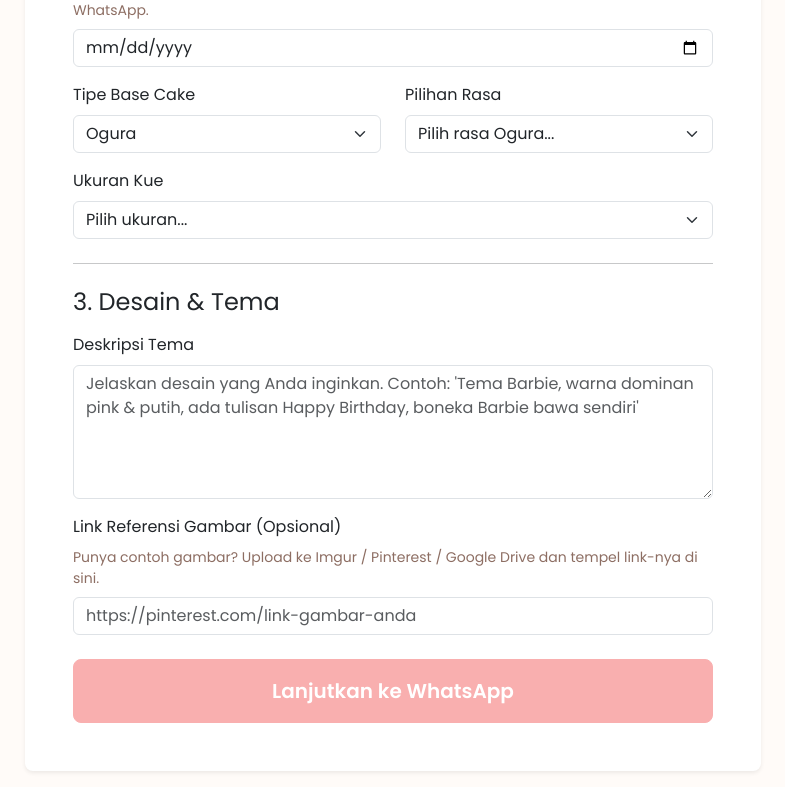
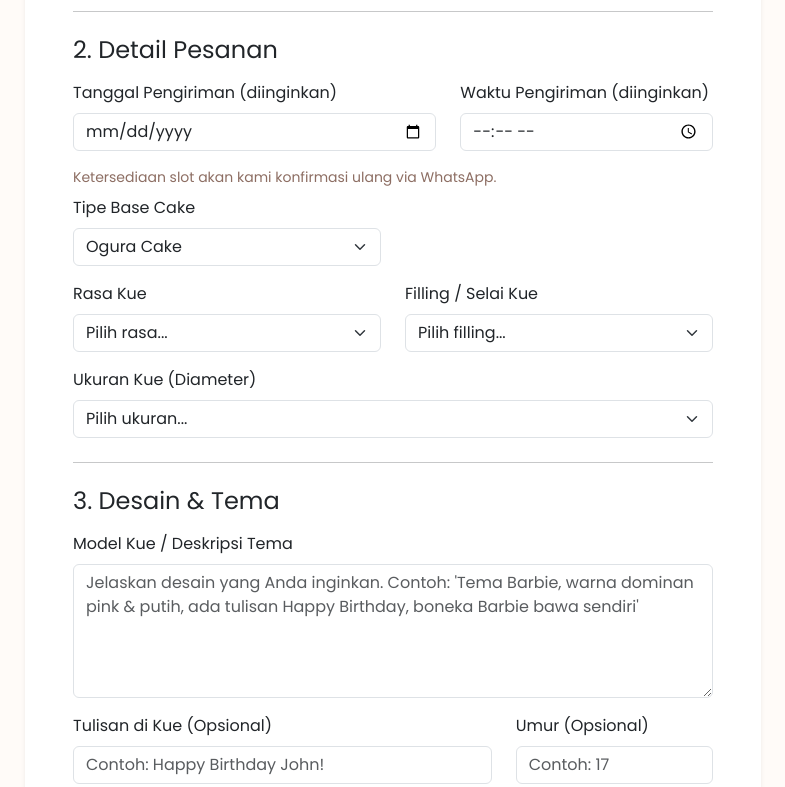
Before and after one commit to gromx-log/Kelompok-9-UAS-Front-End-Programming, a Next.js app in the folder client/: page /order in a window 1280 px wide. Shown: the part 833-1620 px from the top of the page, without its empty margins (247-1032 px from the left). Built offline with nearby package versions, Linux system fonts and the light colour scheme.

Commit message:
Fixed order

```diff
--- a/client/src/app/order/page.tsx
+++ b/client/src/app/order/page.tsx
@@ -1,25 +1,28 @@
 "use client";
 
 import React, { useState, useEffect, ChangeEvent, FormEvent } from 'react';
-// Head dan Link tidak terpakai di file ini, tetapi saya biarkan
 import Head from 'next/head';
 import Link from 'next/link';
 import Navbar from '../../components/navbar';
 import Footer from '../../components/footer';
 import CustomHeader from '../../components/customHeader';
 import styles from './order.module.css';
-// CmsLayout tidak terpakai di halaman ini
-// import CmsLayout from '../../components/cmsLayout';
 
-// Definisikan tipe untuk state form Anda agar lebih aman
+// --- Tipe Data Form yang Baru (sesuai permintaan) ---
 interface IFormData {
   customerName: string;
   customerPhone: string;
   deliveryDate: string;
-  cakeType: 'Ogura' | 'Lapis Surabaya' | 'Dami Cake';
-  cakeFlavor: string;
+  deliveryTime: string; // BARU
+  deliveryAddress: string; // BARU
+  cakeBase: 'Ogura' | 'Lapis Surabaya' | 'Dummy Cake' | 'Dummy + Mix'; // Opsi diubah
+  mixBase: 'Ogura' | 'Lapis Surabaya' | ''; // BARU (untuk Dummy + Mix)
+  cakeFlavor: string; // Opsi akan diubah
+  cakeFilling: string; // BARU
   cakeSize: string;
-  themeDescription: string;
+  cakeText: string; // BARU
+  age: string; // BARU
+  themeDescription: string; // Label akan diubah
   referenceImageUrl: string;
 }
 
@@ -28,29 +31,58 @@ export default function OrderPage() {
     customerName: '',
     customerPhone: '',
     deliveryDate: '',
-    cakeType: 'Ogura', // Default ke Ogura agar flavor aktif
+    deliveryTime: '',
+    deliveryAddress: '',
+    cakeBase: 'Ogura', // Default ke Ogura
+    mixBase: '',
     cakeFlavor: '',
+    cakeFilling: '',
     cakeSize: '',
+    cakeText: '',
+    age: '',
     themeDescription: '',
     referenceImageUrl: '',
   });
 
-  // State untuk mengontrol status "freeze" pada input rasa
+  // --- State untuk Logika Form Dinamis ---
+  const [isMixBaseVisible, setIsMixBaseVisible] = useState(false);
   const [isFlavorDisabled, setIsFlavorDisabled] = useState(false);
+  const [isFillingDisabled, setIsFillingDisabled] = useState(false);
 
-  // State untuk loading dan error handling
+  // --- State untuk submit (loading dan error) ---
   const [isSubmitting, setIsSubmitting] = useState(false);
   const [submitError, setSubmitError] = useState<string | null>(null);
 
-  // Efek ini akan berjalan setiap kali 'cakeType' berubah
+  // --- Efek Utama: Otak dari Form Dinamis ---
   useEffect(() => {
-    if (formData.cakeType !== 'Ogura') {
-      setIsFlavorDisabled(true);
-      setFormData((prev) => ({ ...prev, cakeFlavor: '' }));
-    } else {
-      setIsFlavorDisabled(false);
+    const { cakeBase, mixBase } = formData;
+
+    // 1. Logika 'Mix Base' (Muncul/Sembunyi)
+    const showMixBase = cakeBase === 'Dummy + Mix';
+    setIsMixBaseVisible(showMixBase);
+    if (!showMixBase) {
+      setFormData((prev) => ({ ...prev, mixBase: '' })); // Reset jika disembunyikan
     }
-  }, [formData.cakeType]);
+
+    // 2. Logika 'Flavor' (Aktif/Nonaktif)
+    const disableFlavor =
+      cakeBase === 'Lapis Surabaya' ||
+      cakeBase === 'Dummy Cake' ||
+      (cakeBase === 'Dummy + Mix' && mixBase === 'Lapis Surabaya') ||
+      (cakeBase === 'Dummy + Mix' && mixBase === '');
+    setIsFlavorDisabled(disableFlavor);
+    if (disableFlavor) {
+      setFormData((prev) => ({ ...prev, cakeFlavor: '' })); // Reset jika nonaktif
+    }
+
+    // 3. Logika 'Filling' (Aktif/Nonaktif)
+    const disableFilling = cakeBase === 'Dummy Cake';
+    setIsFillingDisabled(disableFilling);
+    if (disableFilling) {
+      setFormData((prev) => ({ ...prev, cakeFilling: '' })); // Reset jika nonaktif
+    }
+
+  }, [formData.cakeBase, formData.mixBase]);
 
   // Handler universal untuk semua input
   const handleChange = (
@@ -69,56 +101,102 @@ export default function OrderPage() {
 setIsSubmitting(true);
 setSubmitError(null);
 
-    // --- LANGKAH 1: KIRIM KE BACKEND (SESUAI DOKUMENTASI FRANZ) ---
  try {
-      // Siapkan data untuk dikirim.
-      // Hapus cakeFlavor jika tidak relevan (sesuai skema backend)
-      const payload: Partial<IFormData> = { ...formData };
-      if (payload.cakeType !== 'Ogura') {
+ // --- LANGKAH 1: Buat Payload yang Diterjemahkan untuk Backend ---
+// Ini adalah payload yang SESUAI dengan orderSchema.js Anda
+const payload: any = {
+ // Nama field di kiri = nama di Mongoose Schema
+// Nama field di kanan = nama di formData state
+
+// 1. Field yang Wajib & Namanya Cocok
+ customerName: formData.customerName,
+customerPhone: formData.customerPhone,
+ deliveryDate: formData.deliveryDate,
+ cakeSize: formData.cakeSize,
+ themeDescription: formData.themeDescription,
+
+ // 2. Field Wajib yang Namanya Beda (INI KUNCINYA)
+ cakeType: formData.cakeBase, // <- Nama 'cakeBase' diubah jadi 'cakeType'
+
+ // 3. Field Opsional (Selalu kirim, biarkan backend yg urus)
+ cakeFlavor: formData.cakeFlavor, // Kirim walau "" (jika tidak di-disable)
+  referenceImageUrl: formData.referenceImageUrl, // Kirim walau ""
+};
+
+ // 4. Logika Kondisional (Sudah benar dari kode asli Anda)
+// Jika flavor di-disable, HAPUS key-nya dari payload
+if (isFlavorDisabled) {
  delete payload.cakeFlavor;
 }
 
+ // [PENTING] Menangani enum 'Dummy Cake'
+ // Backend Anda hanya menerima 'Dami Cake'. Kita terjemahkan.
+ if (payload.cakeType === 'Dummy Cake') {
+ payload.cakeType = 'Dami Cake';
+ }
+ // Ini akan error jika 'Dummy + Mix' karena tidak ada di enum backend
+// Asumsi sementara kita tidak pakai 'Dummy + Mix' dulu.
+
+ // --- DEBUG: Lihat payload final ---
+console.log("Payload FINAL yang dikirim ke backend:", payload);
+
  const response = await fetch('https://kelompok-9-uas-front-end-programming-production.up.railway.app/api/orders', {
 method: 'POST',
-        headers: {
-          'Content-Type': 'application/json', // WAJIB
-        },
-        body: JSON.stringify(payload), // WAJIB di-stringify
+ headers: { 'Content-Type': 'application/json' },
+body: JSON.stringify(payload), // Kirim payload yang sudah diterjemahkan
  });
 
  const data = await response.json();
 
 if (!response.ok) {
-        // Menangani error validasi dari server (sesuai doc Franz/orderHandler.js)
-        // 'message' dari sendError atau 'error' dari Mongoose
 throw new Error(data.message || data.error || 'Gagal menyimpan pesanan');
 }
 
  console.log('Sukses tersimpan di DB:', data);
 
+ // --- LANGKAH 2: Buka WhatsApp (SEMUA KODE DI BAWAH INI SAMA) ---
+ // ... (sisa kode handleSubmit Anda) ...
+
+
+
       // --- LANGKAH 2: JIKA SUKSES, BARU BUKA WHATSAPP ---
-
       const adminPhoneNumber = '6281211365855'; // Nomor Filbert
 
-      // 1. Buat template pesan
+      // 1. Buat template pesan BARU (Logika ini sudah benar)
       let message = `Hai sayang, saya mau pesan kue custom:\n\n`;
       message += `*1. DATA PEMESAN*\n`;
       message += `Nama: ${formData.customerName}\n`;
       message += `No. HP/WA: ${formData.customerPhone}\n`;
-      message += `Tanggal Pengiriman (diinginkan): ${formData.deliveryDate}\n`;
+      message += `Alamat Pengiriman:\n${formData.deliveryAddress}\n`;
       message += `\n`;
-      message += `*2. DETAIL KUE*\n`;
-      message += `Base Cake: ${formData.cakeType}\n`;
+      message += `*2. JADWAL PENGIRIMAN (diinginkan)*\n`;
+      message += `Tanggal: ${formData.deliveryDate}\n`;
+      message += `Waktu: ${formData.deliveryTime}\n`;
+      message += `\n`;
+      message += `*3. DETAIL KUE*\n`;
+      message += `Base Cake: ${formData.cakeBase}\n`;
 
-      if (formData.cakeType === 'Ogura' && formData.cakeFlavor) {
-        message += `Rasa Ogura: ${formData.cakeFlavor}\n`;
+      if (isMixBaseVisible && formData.mixBase) {
+        message += `Mix dengan: ${formData.mixBase}\n`;
+      }
+      if (!isFlavorDisabled && formData.cakeFlavor) {
+        message += `Rasa Kue: ${formData.cakeFlavor}\n`;
+      }
+      if (!isFillingDisabled && formData.cakeFilling) {
+        message += `Filling/Selai: ${formData.cakeFilling}\n`;
       }
 
       message += `Ukuran Kue: ${formData.cakeSize}\n`;
       message += `\n`;
-      message += `*3. DESAIN & TEMA*\n`;
-      message += `Deskripsi Tema:\n${formData.themeDescription}\n`;
+      message += `*4. DESAIN & TEMA*\n`;
+      message += `Model/Tema:\n${formData.themeDescription}\n`;
 
+      if (formData.cakeText) {
+        message += `\nTulisan di Kue: ${formData.cakeText}\n`;
+      }
+      if (formData.age) {
+        message += `Umur: ${formData.age}\n`;
+      }
       if (formData.referenceImageUrl) {
         message += `\nLink Referensi Gambar: ${formData.referenceImageUrl}\n`;
       }
@@ -135,25 +213,20 @@ export default function OrderPage() {
 
       // (Opsional) Reset form setelah berhasil
       setFormData({
-        customerName: '',
-        customerPhone: '',
-        deliveryDate: '',
-        cakeType: 'Ogura',
-        cakeFlavor: '',
-        cakeSize: '',
-        themeDescription: '',
-        referenceImageUrl: '',
+        customerName: '', customerPhone: '', deliveryDate: '',
+        deliveryTime: '', deliveryAddress: '', cakeBase: 'Ogura',
+        mixBase: '', cakeFlavor: '', cakeFilling: '',
+        cakeSize: '', cakeText: '', age: '',
+        themeDescription: '', referenceImageUrl: '',
       });
 
     } catch (error) {
-      // Tampilkan error di frontend jika fetch gagal
       console.error('Error saat menyimpan ke DB:', (error as Error).message);
       setSubmitError((error as Error).message);
     } finally {
-      // Hentikan status loading
       setIsSubmitting(false);
+    };
   }
-  };
 
   // SEMUA JSX (TAMPILAN) KEMBALI KE SINI
   return (
@@ -183,90 +256,125 @@ export default function OrderPage() {
                   <div className="mb-3">
                     <label htmlFor="customerName" className="form-label fw-600">Nama Lengkap</label>
                     <input
-                      type="text"
-                      className="form-control"
-                      id="customerName"
-                      name="customerName"
-                      value={formData.customerName}
-                      onChange={handleChange}
-                      required
+                      type="text" className="form-control" id="customerName"
+                      name="customerName" value={formData.customerName}
+                      onChange={handleChange} required
                     />
                   </div>
                   <div className="mb-3">
                     <label htmlFor="customerPhone" className="form-label fw-600">No. WhatsApp (Aktif)</label>
                     <input
-                      type="tel"
-                      className="form-control"
-                      id="customerPhone"
-                      name="customerPhone"
-                      value={formData.customerPhone}
-                      onChange={handleChange}
-                      placeholder="Contoh: 08123456789"
-                      required
+                      type="tel" className="form-control" id="customerPhone"
+                      name="customerPhone" value={formData.customerPhone}
+                      onChange={handleChange} placeholder="Contoh: 08123456789" required
                     />
+                  </div>
+                  <div className="mb-3">
+                    <label htmlFor="deliveryAddress" className="form-label fw-600">Alamat Pengiriman</label>
+                    <textarea
+                      className="form-control" id="deliveryAddress"
+                      name="deliveryAddress" rows={3}
+                      value={formData.deliveryAddress} onChange={handleChange}
+                      placeholder="Masukkan alamat lengkap untuk estimasi ongkir." required
+                    ></textarea>
                   </div>
                   <hr className="my-4" />
 
-                  {/* === 2. Detail Kue === */}
+                  {/* === 2. Detail Pesanan === */}
                   <h3 className="h4 mb-3">2. Detail Pesanan</h3>
-                  <div className="mb-3">
-                    <label htmlFor="deliveryDate" className="form-label fw-600">Tanggal Pengiriman (yang Diinginkan)</label>
-                    <p className="form-text mt-0 mb-2" style={{ color: 'var(--color-text-muted)' }}>
-                      Ini adalah tanggal yang Anda inginkan. Ketersediaan slot akan kami konfirmasi via WhatsApp.
-                    </p>
+                  <div className="row">
+                    <div className="col-md-7 mb-3">
+                      <label htmlFor="deliveryDate" className="form-label fw-600">Tanggal Pengiriman (diinginkan)</label>
                       <input
-                      type="date"
-                      className="form-control"
-                      id="deliveryDate"
-                      name="deliveryDate"
-                      value={formData.deliveryDate}
-                      onChange={handleChange}
-                      required
+                        type="date" className="form-control" id="deliveryDate"
+                        name="deliveryDate" value={formData.deliveryDate}
+                        onChange={handleChange} required
                       />
                     </div>
+                    <div className="col-md-5 mb-3">
+                      <label htmlFor="deliveryTime" className="form-label fw-600">Waktu Pengiriman (diinginkan)</label>
+                      <input
+                        type="time" className="form-control" id="deliveryTime"
+                        name="deliveryTime" value={formData.deliveryTime}
+                        onChange={handleChange} required
+                      />
+                    </div>
+                  </div>
+                  <p className="form-text mt-0 mb-2" style={{ color: 'var(--color-text-muted)' }}>
+                    Ketersediaan slot akan kami konfirmasi ulang via WhatsApp.
+                  </p>
+
                   <div className="row">
                     <div className="col-md-6 mb-3">
-                      <label htmlFor="cakeType" className="form-label fw-600">Tipe Base Cake</label>
+                      <label htmlFor="cakeBase" className="form-label fw-600">Tipe Base Cake</label>
                       <select
-                        className="form-select"
-                        id="cakeType"
-                        name="cakeType"
-                        value={formData.cakeType}
-                        onChange={handleChange}
-                        required
+                        className="form-select" id="cakeBase" name="cakeBase"
+                        value={formData.cakeBase} onChange={handleChange} required
                       >
+                        <option value="Ogura">Ogura Cake</option>
+                        <option value="Lapis Surabaya">Lapis Surabaya</option>
+                        <option value="Dummy Cake">Dummy Cake (Pajangan)</option>
+                        <option value="Dummy + Mix">Dummy + Mix</option>
+                      </select>
+                    </div>
+
+                    {/* --- Field Kondisional: Mix Base --- */}
+                    {isMixBaseVisible && (
+                      <div className="col-md-6 mb-3">
+                        <label htmlFor="mixBase" className="form-label fw-600">Mix dengan Base Apa?</label>
+                        <select
+                          className="form-select" id="mixBase" name="mixBase"
+                          value={formData.mixBase} onChange={handleChange}
+                          required={isMixBaseVisible} // Wajib diisi jika muncul
+                        >
+                          <option value="">Pilih base edible...</option>
                           <option value="Ogura">Ogura</option>
                           <option value="Lapis Surabaya">Lapis Surabaya</option>
-                        <option value="Dami Cake">Dami Cake</option>
+                        </select>
+                      </div>
+                    )}
+                  </div>
+
+                  <div className="row">
+                    <div className="col-md-6 mb-3">
+                      <label htmlFor="cakeFlavor" className="form-label fw-600">Rasa Kue</label>
+                      <select
+                        className="form-select" id="cakeFlavor" name="cakeFlavor"
+                        value={formData.cakeFlavor} onChange={handleChange}
+                        disabled={isFlavorDisabled} // Dinamis
+                        required={!isFlavorDisabled} // Dinamis
+                      >
+                        <option value="">{isFlavorDisabled ? '(Tidak tersedia u/ base ini)' : 'Pilih rasa...'}</option>
+                        <option value="Vanilla">Vanilla</option>
+                        <option value="Moka">Moka</option>
+                        <option value="Keju">Keju</option>
+                        <option value="Coklat">Coklat</option>
+                        <option value="Pandan">Pandan</option>
+                        <option value="Moka Ceres">Moka Ceres</option>
                       </select>
                     </div>
                     <div className="col-md-6 mb-3">
-                      <label htmlFor="cakeFlavor" className="form-label fw-600">Pilihan Rasa</label>
+                      <label htmlFor="cakeFilling" className="form-label fw-600">Filling / Selai Kue</label>
                       <select
-                        className="form-select"
-                        id="cakeFlavor"
-                        name="cakeFlavor"
-                        value={formData.cakeFlavor}
-                        onChange={handleChange}
-                        disabled={isFlavorDisabled}
-                        required={!isFlavorDisabled}
+                        className="form-select" id="cakeFilling" name="cakeFilling"
+                        value={formData.cakeFilling} onChange={handleChange}
+                        disabled={isFillingDisabled} // Dinamis
+                        required={!isFillingDisabled} // Dinamis
                       >
-                        <option value="">{isFlavorDisabled ? '(Hanya untuk Ogura)' : 'Pilih rasa Ogura...'}</option>
-                        <option value="Cokelat">Cokelat</option>
-                        <option value="Keju">Keju</option>
-                        <option value="Stroberi">Stroberi</option>
+                        <option value="">{isFillingDisabled ? '(Tidak tersedia u/ base ini)' : 'Pilih filling...'}</option>
+                        <option value="Blueberry">Blueberry</option>
+                        <option value="Strawberry">Strawberry</option>
+                        <option value="Mocca">Mocca</option>
+                        <option value="Coklat">Coklat</option>
                       </select>
                     </div>
                   </div>
+
                   <div className="mb-3">
-                    <label htmlFor="cakeSize" className="form-label fw-600">Ukuran Kue</label>
+                    <label htmlFor="cakeSize" className="form-label fw-600">Ukuran Kue (Diameter)</label>
                     <select
-                      className="form-select"
-                      id="cakeSize"
-                      name="cakeSize"
-                      value={formData.cakeSize}
-                      onChange={handleChange}
-                      required
+                      className="form-select" id="cakeSize" name="cakeSize"
+                      value={formData.cakeSize} onChange={handleChange} required
                     >
                       <option value="">Pilih ukuran...</option>
                       <option value="16cm">Diameter 16cm</option>
@@ -280,17 +388,31 @@ export default function OrderPage() {
                   {/* === 3. Desain Tema === */}
                   <h3 className="h4 mb-3">3. Desain & Tema</h3>
                   <div className="mb-3">
-                    <label htmlFor="themeDescription" className="form-label fw-600">Deskripsi Tema</label>
+                    <label htmlFor="themeDescription" className="form-label fw-600">Model Kue / Deskripsi Tema</label>
                     <textarea
-                      className="form-control"
-                      id="themeDescription"
-                      name="themeDescription"
-                      rows={5}
-                      value={formData.themeDescription}
-                      onChange={handleChange}
+                      className="form-control" id="themeDescription" name="themeDescription"
+                      rows={5} value={formData.themeDescription} onChange={handleChange}
                       placeholder="Jelaskan desain yang Anda inginkan. Contoh: 'Tema Barbie, warna dominan pink & putih, ada tulisan Happy Birthday, boneka Barbie bawa sendiri'"
                       required
                     ></textarea>
+                  </div>
+                  <div className="row">
+                    <div className="col-md-8 mb-3">
+                      <label htmlFor="cakeText" className="form-label fw-600">Tulisan di Kue (Opsional)</label>
+                      <input
+                        type="text" className="form-control" id="cakeText"
+                        name="cakeText" value={formData.cakeText}
+                        onChange={handleChange} placeholder="Contoh: Happy Birthday John!"
+                      />
+                    </div>
+                    <div className="col-md-4 mb-3">
+                      <label htmlFor="age" className="form-label fw-600">Umur (Opsional)</label>
+                      <input
+                        type="text" className="form-control" id="age"
+                        name="age" value={formData.age}
+                        onChange={handleChange} placeholder="Contoh: 17"
+                      />
+                    </div>
                   </div>
                   <div className="mb-3">
                     <label htmlFor="referenceImageUrl" className="form-label fw-600">Link Referensi Gambar (Opsional)</label>
@@ -298,13 +420,9 @@ export default function OrderPage() {
                       Punya contoh gambar? Upload ke Imgur / Pinterest / Google Drive dan tempel link-nya di sini.
                     </p>
                     <input
-                      type="url"
-                      className="form-control"
-                      id="referenceImageUrl"
-                      name="referenceImageUrl"
-                      value={formData.referenceImageUrl}
-                      onChange={handleChange}
-                      placeholder="https://pinterest.com/link-gambar-anda"
+                      type="url" className="form-control" id="referenceImageUrl"
+                      name="referenceImageUrl" value={formData.referenceImageUrl}
+                      onChange={handleChange} placeholder="https://pinterest.com/link-gambar-anda"
                     />
                   </div>
 
```
Also changed, not shown: 1 other file (tests, documents, lock files or other folders). Lines whose indentation alone changed are shown as unchanged.
